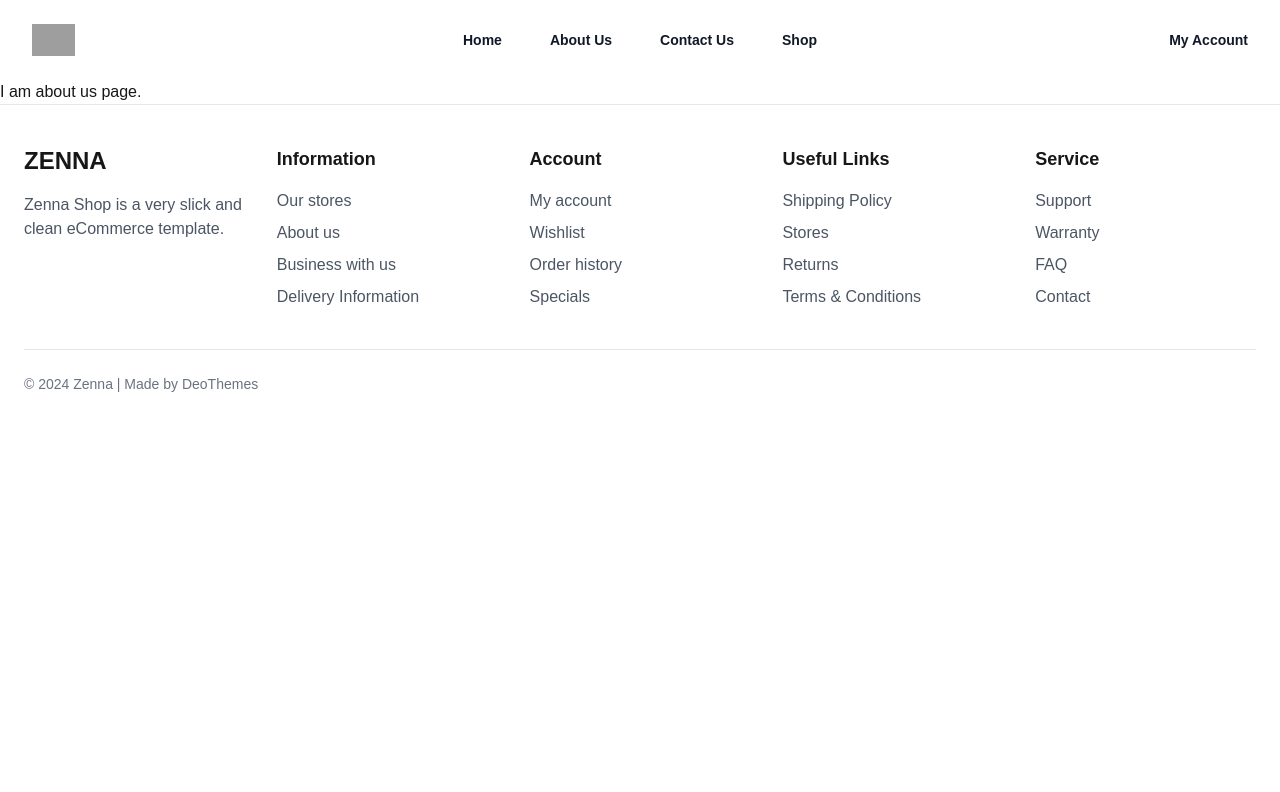
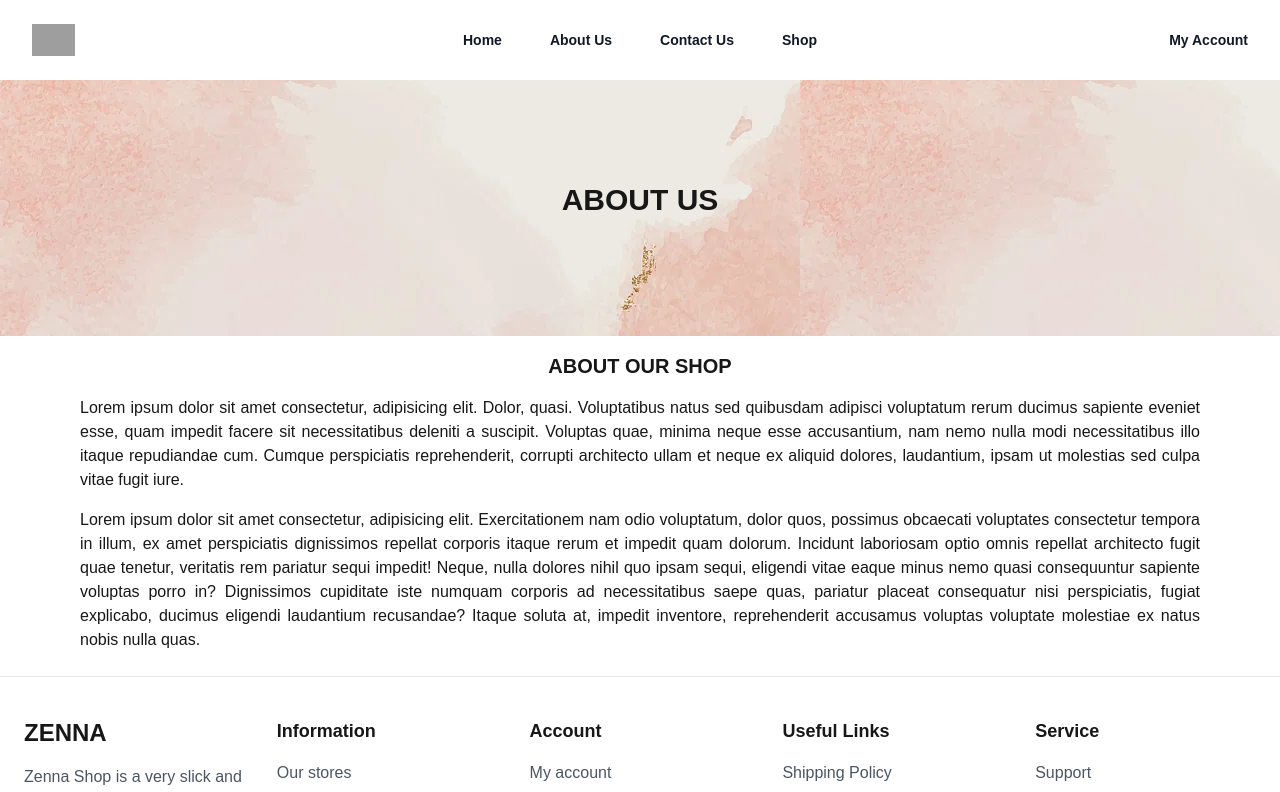
Before and after one commit to Nikita0728/zenna, a Next.js app: page /about-us in a window 1280 px wide. Shown: the top 792 px of the page. Built offline with nearby package versions, Linux system fonts and the light colour scheme; grey boxes are pictures that could not be loaded.

Commit message:
feat: about us added

```diff
--- a/app/about-us/page.tsx
+++ b/app/about-us/page.tsx
@@ -1,8 +1,20 @@
 import React from 'react'
+import Image from 'next/image'
+import background from '@/assets/background.png'
 
 const page = () => {
   return (
-    <div>I am about us page.</div>
+    <>
+   <div className='h-64 w-full bg-fixed' style={{backgroundImage:`url(${background.src})`}}>
+   <div className='flex justify-center items-center h-64'>
+    <h1 className='font-bold mb-4 lg:text-3xl text-2xl '>ABOUT US</h1></div>
+   </div>
+
+<p className='text-xl font-bold my-4 flex justify-center '>ABOUT OUR SHOP </p>
+<div className='mx-20  text-justify'>
+    <p className='mb-4'>Lorem ipsum dolor sit amet consectetur, adipisicing elit. Dolor, quasi. Voluptatibus natus sed quibusdam adipisci voluptatum rerum ducimus sapiente eveniet esse, quam impedit facere sit necessitatibus deleniti a suscipit. Voluptas quae, minima neque esse accusantium, nam nemo nulla modi necessitatibus illo itaque repudiandae cum. Cumque perspiciatis reprehenderit, corrupti architecto ullam et neque ex aliquid dolores, laudantium, ipsam ut molestias sed culpa vitae fugit iure.</p>
+    <p className='mb-6'>Lorem ipsum dolor sit amet consectetur, adipisicing elit. Exercitationem nam odio voluptatum, dolor quos, possimus obcaecati voluptates consectetur tempora in illum, ex amet perspiciatis dignissimos repellat corporis itaque rerum et impedit quam dolorum. Incidunt laboriosam optio omnis repellat architecto fugit quae tenetur, veritatis rem pariatur sequi impedit! Neque, nulla dolores nihil quo ipsam sequi, eligendi vitae eaque minus nemo quasi consequuntur sapiente voluptas porro in? Dignissimos cupiditate iste numquam corporis ad necessitatibus saepe quas, pariatur placeat consequatur nisi perspiciatis, fugiat explicabo, ducimus eligendi laudantium recusandae? Itaque soluta at, impedit inventore, reprehenderit accusamus voluptas voluptate molestiae ex natus nobis nulla quas.</p></div>
+    </>
   )
 }
 
--- a/app/components/Navbar.tsx
+++ b/app/components/Navbar.tsx
@@ -67,7 +67,7 @@ export default function Navbar() {
            Home
           </a>
 
-          <a href="#" className="text-sm font-semibold leading-6 text-gray-900">
+          <a href="about-us" className="text-sm font-semibold leading-6 text-gray-900">
             About Us
           </a>
           <a href="contact" className="text-sm font-semibold leading-6 text-gray-900">
@@ -108,20 +108,20 @@ export default function Navbar() {
             <div className="-my-6 divide-y divide-gray-500/10">
               <div className="space-y-2 py-6">
               <a
-                  href="#"
+                  href="/"
                   className="-mx-3 block rounded-lg px-3 py-2 text-base font-semibold leading-7 text-gray-900 hover:bg-gray-50"
                 >
                   Home
                 </a>
 
                 <a
-                  href="#"
+                  href="about-us"
                   className="-mx-3 block rounded-lg px-3 py-2 text-base font-semibold leading-7 text-gray-900 hover:bg-gray-50"
                 >
                About Us
                 </a>
                 <a
-                  href="#"
+                  href="contact"
                   className="-mx-3 block rounded-lg px-3 py-2 text-base font-semibold leading-7 text-gray-900 hover:bg-gray-50"
                 >
                   Contact Us
@@ -137,12 +137,12 @@ export default function Navbar() {
                 <a>
                   My Account
                 </a>
-                <a>
+                {/* <a>
                   My Account
                 </a>
                 <a>
                   My Account
-                </a>
+                </a> */}
               </div>
             </div>
           </div>
```
Also changed, not shown: assets/background.png (added).
